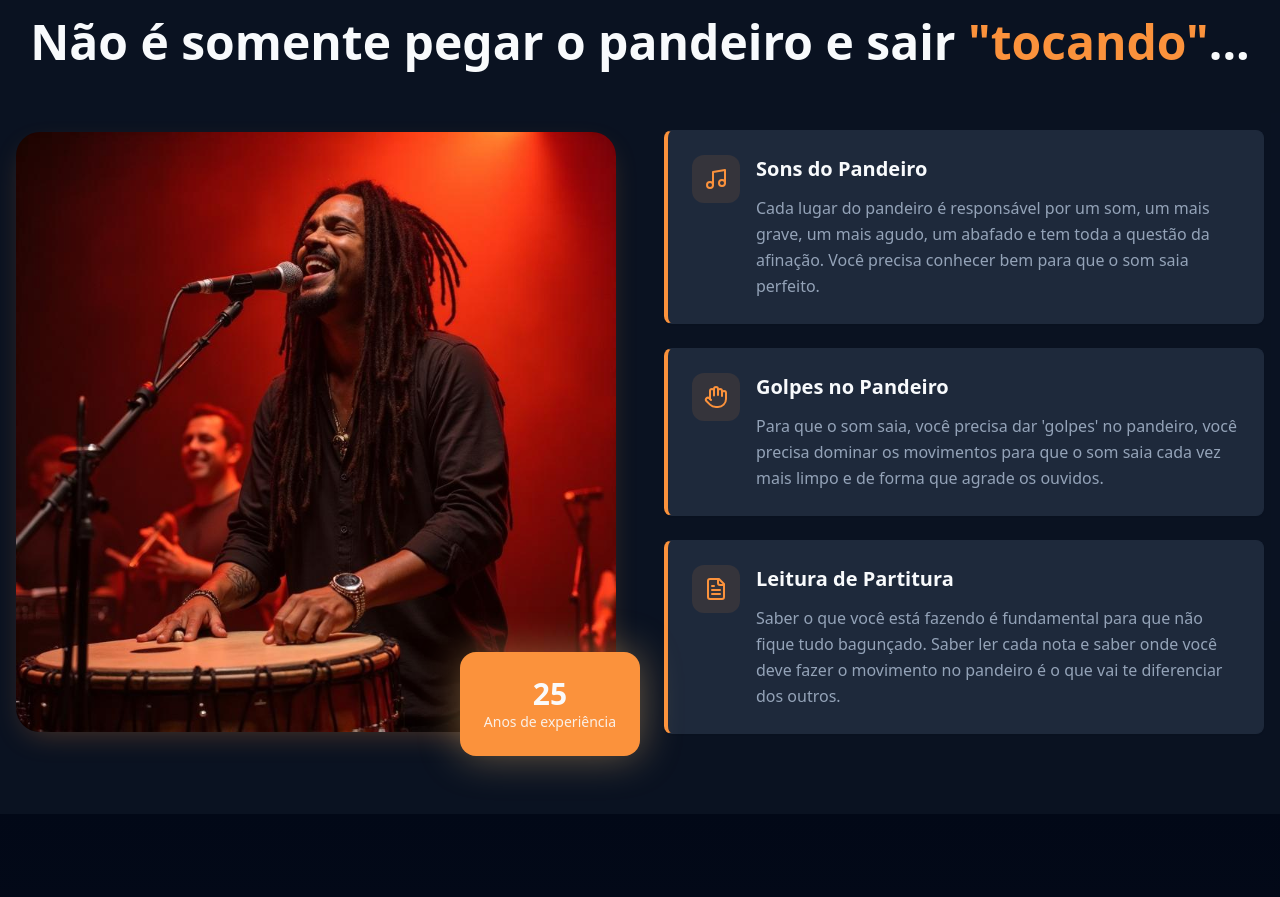
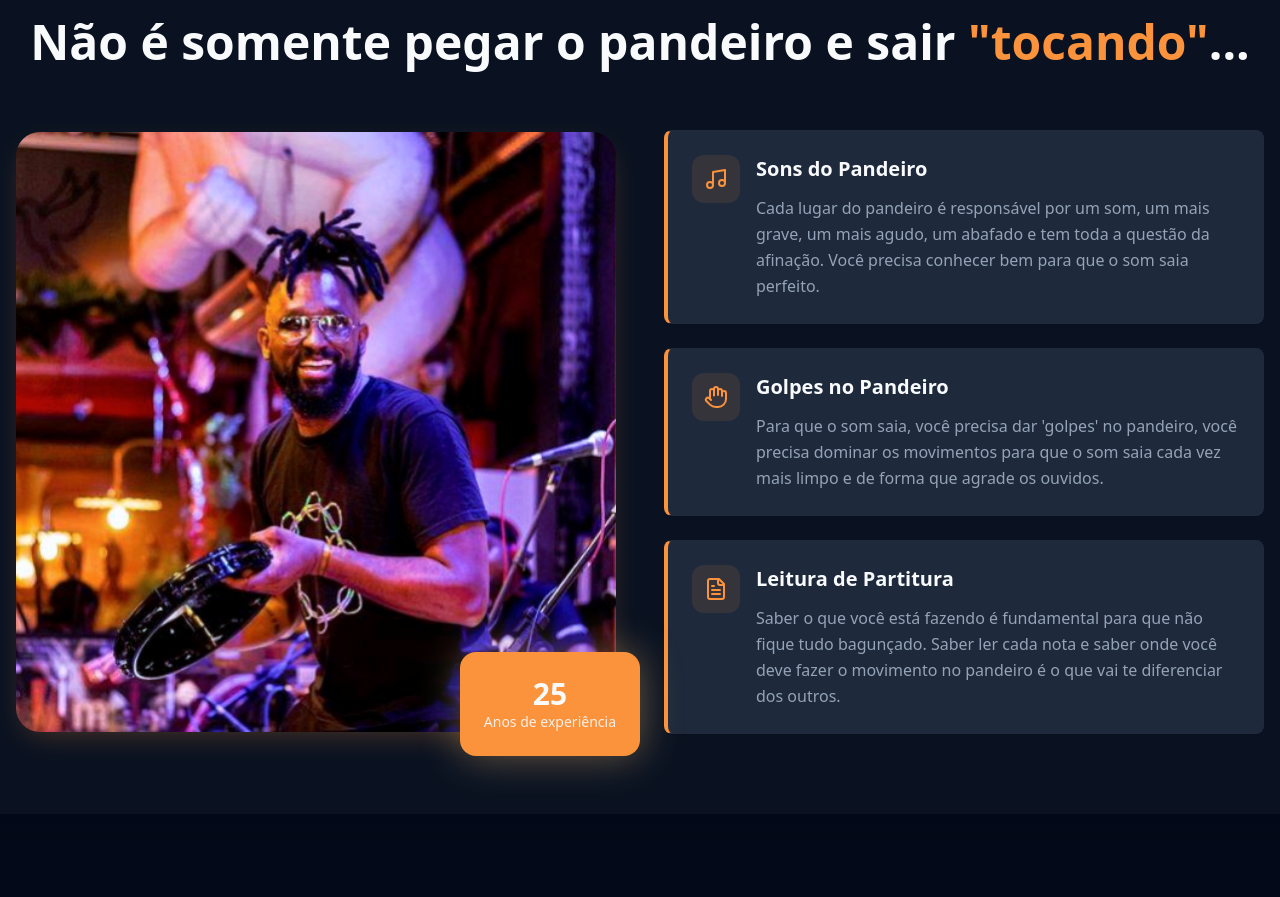
Before and after one commit to edilson-morais/pandeirando-com-carlos-cafe, a React (Vite) app: page / in a window 1280 px wide. Shown: the part 1920-2817 px from the top of the page. Built offline with nearby package versions, Linux system fonts and the light colour scheme.

Commit message:
Add image
Add the image provided by the user.

```diff
--- a/src/components/Fundamentals.tsx
+++ b/src/components/Fundamentals.tsx
@@ -29,7 +29,7 @@ export const Fundamentals = () => {
           <div className="relative">
             <div className="aspect-square rounded-3xl overflow-hidden shadow-elegant">
               <img
-                src={carlosPerformance}
+                src="/lovable-uploads/8fd9502a-69c5-48f9-92b7-39ba467ca9c2.png"
                 alt="Carlos Café tocando pandeiro em performance ao vivo"
                 className="w-full h-full object-cover"
               />
```
Also changed, not shown: public/lovable-uploads/8fd9502a-69c5-48f9-92b7-39ba467ca9c2.png (added).
